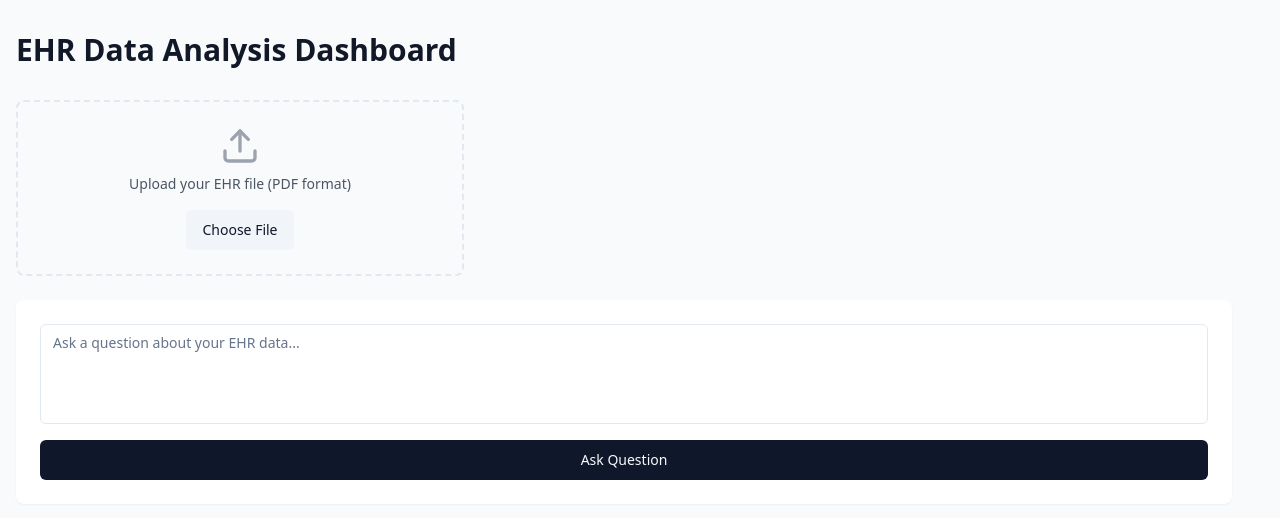
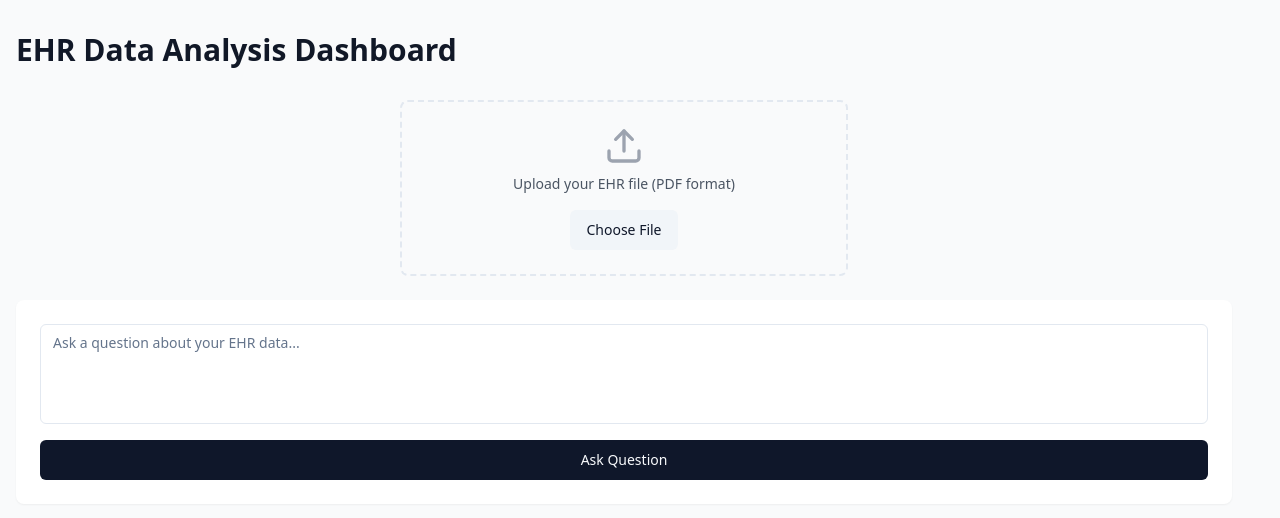
Before and after one commit to David-GERARD/data-query-berry-67, a React (Vite) app: page / in a window 1280 px wide. Shown: the top 518 px of the page. Built offline with nearby package versions, Linux system fonts and the light colour scheme.

Commit message:
Center upload EHR field
Updated styles to center the file upload component in the user interface for improved layout and visual consistency.
[skip gpt_engineer]

```diff
--- a/src/components/FileUpload.tsx
+++ b/src/components/FileUpload.tsx
@@ -55,6 +55,7 @@ const FileUpload = () => {
   };
 
   return (
+    <div className="flex justify-center items-center w-full">
       <div className="space-y-4 w-full max-w-md">
         <div className="flex flex-col items-center p-6 border-2 border-dashed rounded-lg">
           <Upload className="h-10 w-10 text-gray-400 mb-2" />
@@ -82,6 +83,7 @@ const FileUpload = () => {
           </div>
         )}
       </div>
+    </div>
   );
 };
 
```
Lines whose indentation alone changed are shown as unchanged.
